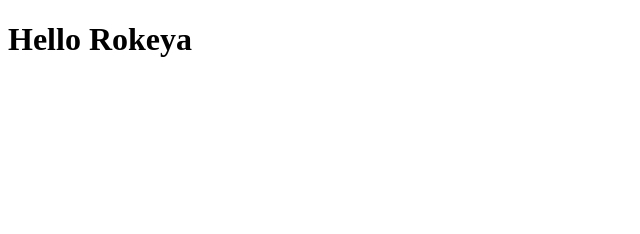
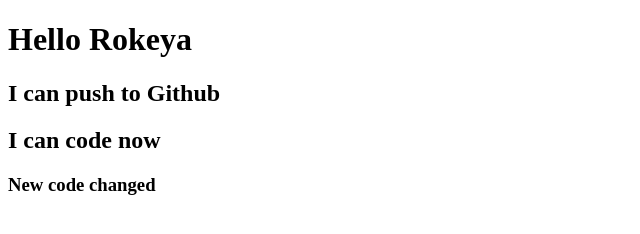
Before and after one commit to rokeya512/first-repo, a plain HTML site: page index.html in a window 1280 px wide. Shown: the whole page, without its empty margins (0-640 px from the left). Drawn offline with Linux system fonts and the light colour scheme.

Commit message:
Something added here

```diff
--- a/index.html
+++ b/index.html
@@ -8,5 +8,8 @@
 </head>
 <body>
     <h1>Hello Rokeya</h1>
+    <h2>I can push to Github</h2>
+    <h2>I can code now</h2>
+    <h3>New code changed</h3>
 </body>
 </html>
```
